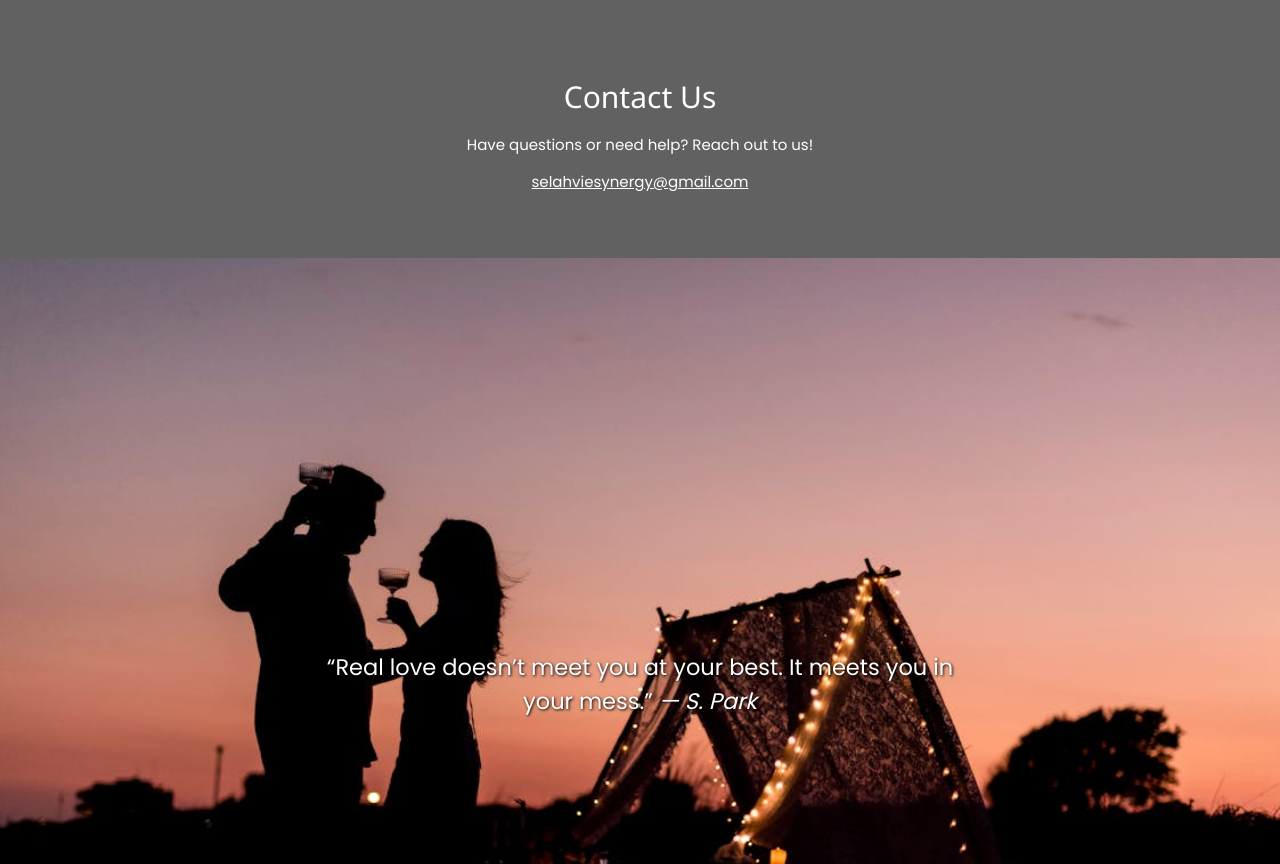
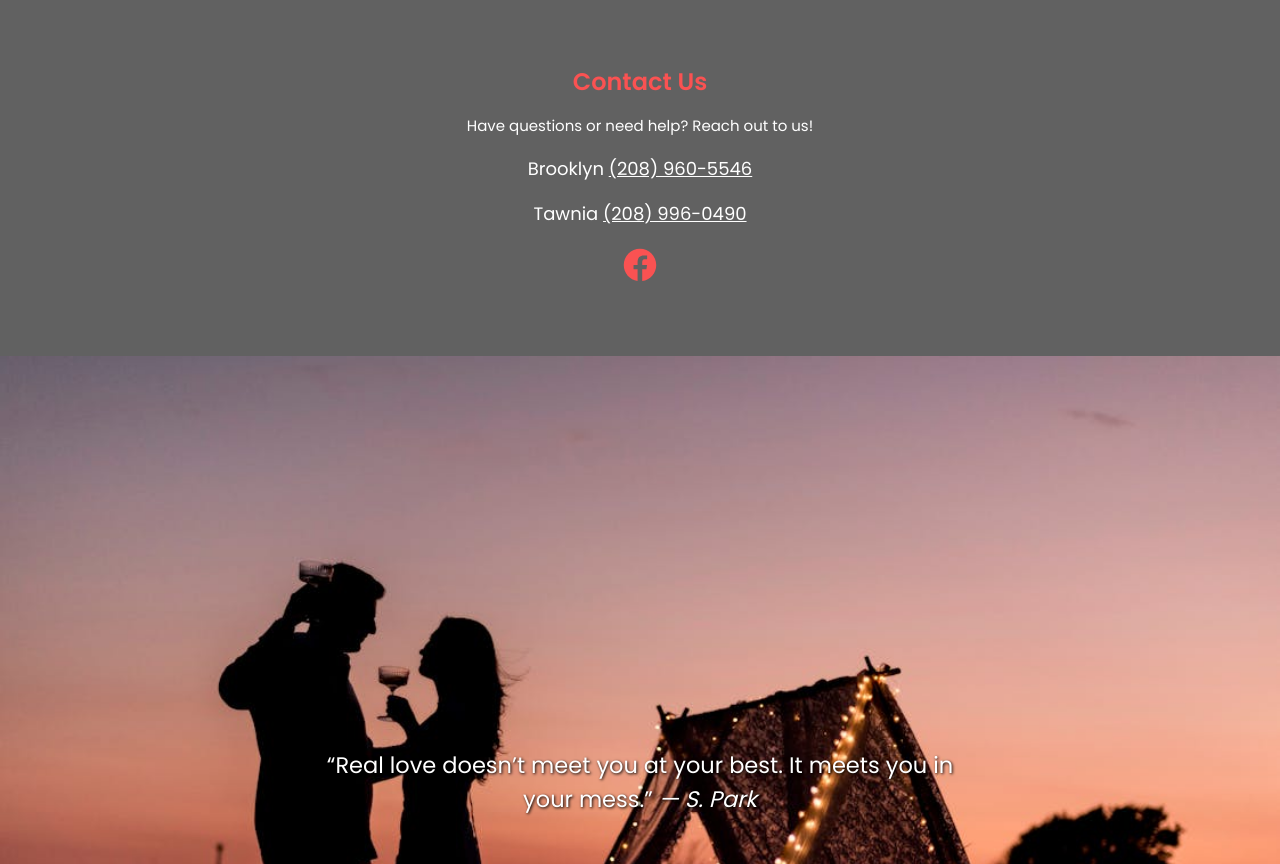
Before and after one commit to yishuca/MatchmakingMavens, a plain HTML site: page index.html in a window 1280 px wide. Shown: the part 1836-2700 px from the top of the page. Drawn offline with Linux system fonts and the light colour scheme.

Commit message:
Update index.html

```diff
--- a/index.html
+++ b/index.html
@@ -432,15 +432,30 @@
 
   <!-- Contact Section -->
   <section id="contact" class="w3-container w3-padding-64 w3-dark-grey" style="text-align:center;">
-    <div class="reveal">
-        <h2>Contact Us</h2>
+    <div class="w3-xlarge reveal" style="color:#FA5252;">
+        <b>Contact Us</b>
     </div>
     <div class="reveal">
         <p>Have questions or need help? Reach out to us!</p>
+    </div>
     <div class="reveal">
-        <a href="mailto:selahviesynergy@gmail.com">selahviesynergy@gmail.com</a>
+        <p class="reveal w3-hover-text-blue w3-large">Brooklyn
+        <a href="+tel:2089605546" class="reveal w3-hover-text-blue">(208) 960-5546</a><br>
+        </p>
     </div>
-    </div>
+    <div class="reveal">
+      <p class="reveal w3-hover-text-blue w3-large">Tawnia
+      <a href="+tel:2089605546" class="reveal w3-hover-text-blue">(208) 996-0490</a><br>
+      </p>
+  </div>
+  <div class="reveal">
+    <a href="https://www.facebook.com/people/Matchmaking-Maven/61568559238387/?mibextid=ZbWKwL" class="reveal w3-hover-text-blue">
+    <svg xmlns="http://www.w3.org/2000/svg" x="0px" y="0px" width="40" height="40" viewBox="0 0 64 64"
+    style="fill:#FA5252;">
+    <path d="M32,6C17.642,6,6,17.642,6,32c0,13.035,9.603,23.799,22.113,25.679V38.89H21.68v-6.834h6.433v-4.548	c0-7.529,3.668-10.833,9.926-10.833c2.996,0,4.583,0.223,5.332,0.323v5.965h-4.268c-2.656,0-3.584,2.52-3.584,5.358v3.735h7.785	l-1.055,6.834h-6.73v18.843C48.209,56.013,58,45.163,58,32C58,17.642,46.359,6,32,6z"></path>
+    </svg>
+  </a>
+</div>
   </section>
 
   <section style="position: relative; width: 100%;">
```
